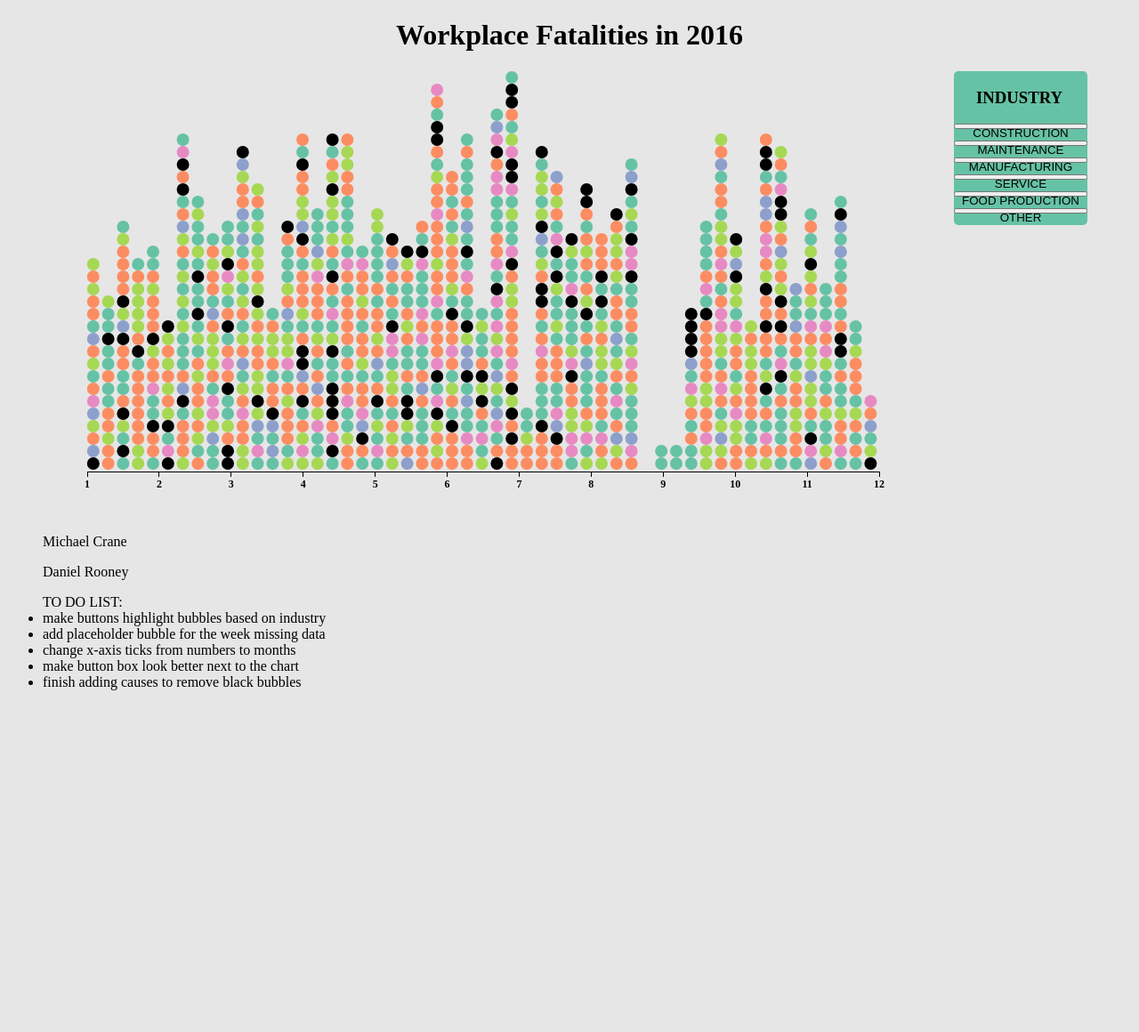
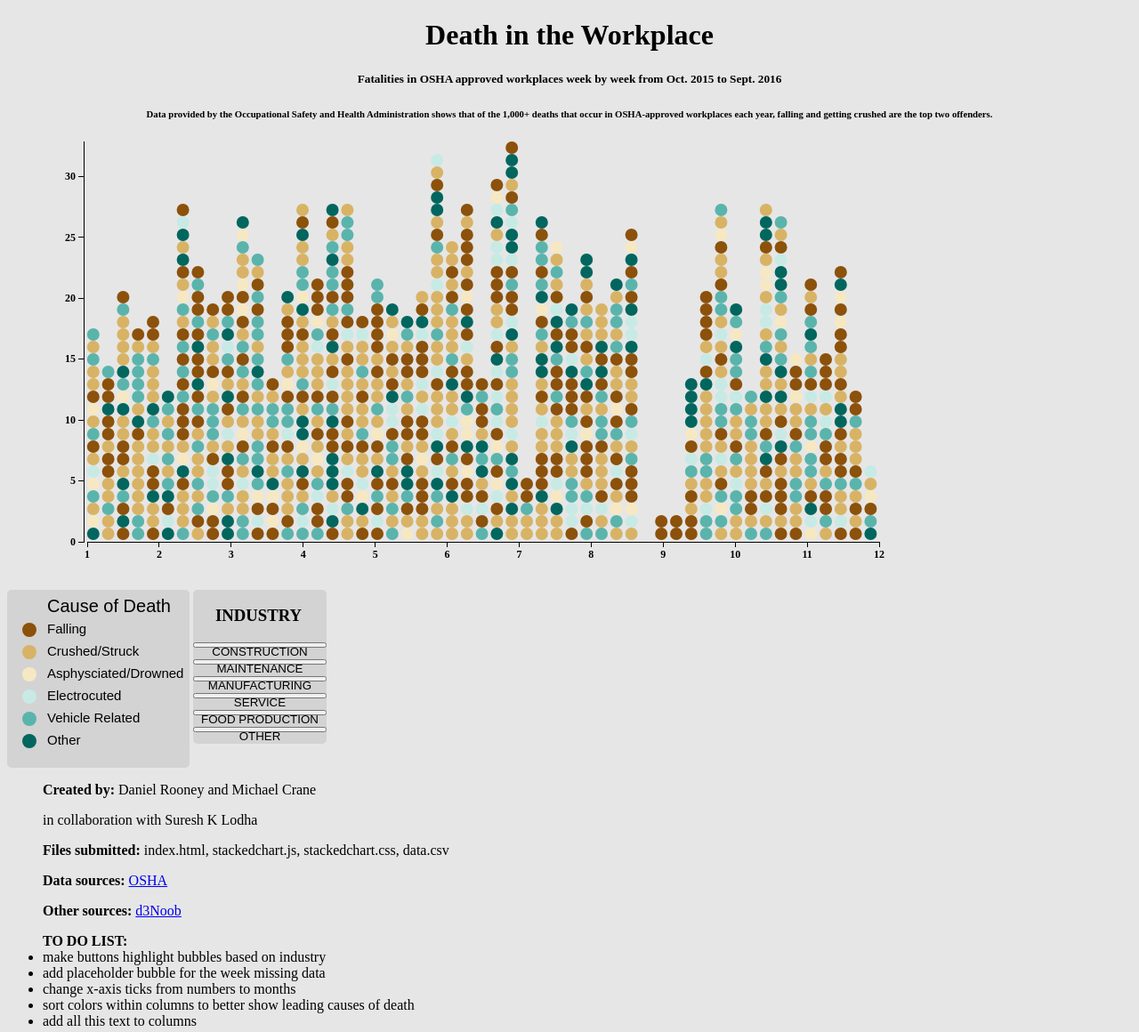
Before and after one commit to DanRooney/WorkplaceDeaths, a plain HTML site: page index.html in a window 1280 px wide. Shown: the whole page at 89% size. Before the commit the page ends 800 px from the top, so only its background shows below. Drawn offline with nearby package versions, Linux system fonts and the light colour scheme.

Commit message:
Add files via upload

```diff
--- a/index.html
+++ b/index.html
@@ -4,38 +4,67 @@
   <head>
     <!-- Meta Tag -->
     <meta charset="utf-8">
-    <!-- CSS Stylesheet -->
+
     <link rel="stylesheet" type="text/css" href="stackedchart.css">
     <!-- D3.js Source -->
     <script type= "text/javascript" src="https://d3js.org/d3.v3.min.js"></script>
   </head>
 
   <body>
-      <!-- Change the title below: REQUIRED-->
-    <h1 style = "text-align:center; color:black"><bold>Workplace Fatalities in 2016</bold></h1><!--title changed here -->
-    <!-- Your D3.js code for making a Bar Graph -->
+    <hgroup style="text-align:center;">
+        <h1><bold>Death in the Workplace</bold></h1>
+        <h5>Fatalities in OSHA approved workplaces week by week from Oct. 2015 to Sept. 2016</h5>
+        <h6>Data provided by the Occupational Safety and Health Administration shows that of the 1,000+ deaths that occur in OSHA-approved workplaces each year, falling and getting crushed are the top two offenders.</h6>
+    </hgroup>
+
+
     <script type="text/javascript" src="stackedchart.js"></script>
 
-      <span style="display: inline-block; width: 150px; background: #66c2a5; vertical-align: top; border-radius: 5px 5px 5px 5px;">
+    <svg width="205" height="200" class="legend">
+      <text x="45" y="25" font-family="sans-serif" font-size="20px" fill="black">Cause of Death</text>
+      <text x="45" y="49" font-family="sans-serif" font-size="15px" fill="black">Falling</text>
+      <circle cx="25" cy="45" r="8" fill= "#8c510a"/>
+      <text x="45" y="74" font-family="sans-serif" font-size="15px" fill="black">Crushed/Struck</text>
+      <circle cx="25" cy="70" r="8" fill= "#d8b365"/>
+      <text x="45" y="99" font-family="sans-serif" font-size="15px" fill="black">Asphysciated/Drowned</text>
+      <circle cx="25" cy="95" r="8" fill= "#f6e8c3"/>
+      <text x="45" y="124" font-family="sans-serif" font-size="15px" fill="black">Electrocuted</text>
+      <circle cx="25" cy="120" r="8" fill= "#c7eae5"/>
+      <text x="45" y="149" font-family="sans-serif" font-size="15px" fill="black">Vehicle Related</text>
+      <circle cx="25" cy="145" r="8" fill= "#5ab4ac"/>
+      <text x="45" y="174" font-family="sans-serif" font-size="15px" fill="black">Other</text>
+      <circle cx="25" cy="170" r="8" fill= "#01665e"/>
+    </svg>
+
+      <span class="industry_background">
         <h3 class="scooch">INDUSTRY</h3>
-        <button style="width: 150px;" class="industries" id="construction" onclick="highlight()">CONSTRUCTION</button>
-        <button style="width: 150px;" class="industries" id="maintenance" onclick="highlight()">MAINTENANCE</button>
-        <button style="width: 150px;" class="industries" id="manufacturing" onclick="highlight()">MANUFACTURING</button>
-        <button style="width: 150px;" class="industries" id="service" onclick="highlight()">SERVICE</button>
-        <button style="width: 150px;" class="industries" id="food_production" onclick="highlight()">FOOD PRODUCTION</button>
-        <button style="width: 150px;" class="industries" id="other" onclick="highlight()">OTHER</button>
+        <button style="width: 150px;" class="industry_buttons" id="construction" onclick="highlight()">CONSTRUCTION</button>
+        <button style="width: 150px;" class="industry_buttons" id="maintenance" onclick="highlight()">MAINTENANCE</button>
+        <button style="width: 150px;" class="industry_buttons" id="manufacturing" onclick="highlight()">MANUFACTURING</button>
+        <button style="width: 150px;" class="industry_buttons" id="service" onclick="highlight()">SERVICE</button>
+        <button style="width: 150px;" class="industry_buttons" id="food_production" onclick="highlight()">FOOD PRODUCTION</button>
+        <button style="width: 150px;" class="industry_buttons" id="other" onclick="highlight()">OTHER</button>
     </span>
 
-      <!-- ADD YOUR NAME. REQUIRED -->
-      <p>Michael Crane</p><!--name added -->
-      <p>Daniel Rooney</p>
 
-      <ul> TO DO LIST:
+
+
+      <p><strong>Created by:</strong> Daniel Rooney and Michael Crane</p>
+      <p>in collaboration with Suresh K Lodha</p>
+
+      <p><strong>Files submitted:</strong> index.html, stackedchart.js, stackedchart.css, data.csv</p>
+
+      <p><strong>Data sources:</strong> <a href="https://www.osha.gov/">OSHA</a></p>
+
+      <p><strong>Other sources:</strong> <a href="http://bl.ocks.org/d3noob/a22c42db65eb00d4e369">d3Noob</a></p>
+
+
+      <ul> <strong>TO DO LIST:</strong>
           <li>make buttons highlight bubbles based on industry</li>
           <li>add placeholder bubble for the week missing data</li>
           <li>change x-axis ticks from numbers to months</li>
-          <li>make button box look better next to the chart</li>
-          <li>finish adding causes to remove black bubbles</li>
+          <li>sort colors within columns to better show leading causes of death</li>
+          <li>add all this text to columns</li>
       </ul>
 
   </body>
--- a/stackedchart.css
+++ b/stackedchart.css
@@ -14,8 +14,7 @@ p{
 }
 
 
-
-.axis text{
+.axis text {
     font: Times;
     font-size: 12px;
     font-weight: bold;
@@ -29,19 +28,33 @@ div.tooltip {
     height: 68px;
     padding: 2px;
     font: 12px sans-serif;
-    background: khaki;
+    background: lightgray;
     border: 0px;
     border-radius: 8px;
     pointer-events: none;
 }
 
-.industries {
+.industry_buttons {
     width: 0;
     height: 0;
     top: 0;
     vertical-align: right;
 }
 
+.industry_background {
+    background-color: lightgray;
+    display: inline-block;
+    width: 150px;
+    vertical-align: top;
+    border-radius: 5px 5px 5px 5px;
+}
+
+.legend {
+    background-color: lightgray;
+    border-radius: 5px 5px 5px 5px;
+    vertical-align:top;
+}
+
 .scooch {
     padding-left: 25px;
 }
--- a/stackedchart.js
+++ b/stackedchart.js
@@ -9,8 +9,8 @@
 								 .range([10, 900]);
 
 			var yScale = d3.scale.linear()
-								 .domain([0, 100])
-								 .range([900, 20]);
+								 .domain([0, 65])
+								 .range([900, 10]);
 
 
 			var rScale = d3.scale.linear()
@@ -21,6 +21,12 @@
 var xAxis = d3.svg.axis()
     .scale(xScale)
     .orient("bottom")
+    .ticks(12);
+
+//Define Y axis
+var yAxis = d3.svg.axis()
+    .scale(yScale)
+    .orient("left")
     .ticks(12);
 
 //Define SVG
@@ -36,6 +42,12 @@ svg.append("g")
     .attr("class", "axis")
     .attr("transform", "translate(0," + (height) + ")")
     .call(xAxis);
+
+//Create Y axis
+svg.append("g")
+    .attr("class", "axis")
+    .attr("transform", "translate(6," + (-500) + ")")
+    .call(yAxis);
 
 var div = d3.select("body").append("div")
     .attr("class", "tooltip")
@@ -86,25 +98,28 @@ d3.csv("data.csv", function(data) {
         //Assigns colors to bubbles based on cause
         .style("fill", function(d){
            if(d.cause == 'fell'){
-              return "#66c2a5";
+              return "#8c510a";
            }
            if(d.cause == 'crush'){
-               return "#fc8d62";
+               return "#d8b365";
            }
            if(d.cause == 'air'){
-               return "#8da0cb";
+               return "#f6e8c3";
            }
            if(d.cause == 'zap'){
-               return "#e78ac3";
+               return "#c7eae5";
            }
            if(d.cause == 'vehicle'){
-               return "#a6d854";
+               return "#5ab4ac";
+           }
+           if(d.cause == 'other' || d.cause == 'crime'){
+               return "#01665e";
            }
         })
 
 
 
-        /*adapted from bl.ocks.org/d3noob */
+        /*adapted from bl.ocks.org/d3noob*/
         .on("mouseover", function(d) {
             div.transition()		//transition time of tooltop
                 .duration(200)
```
